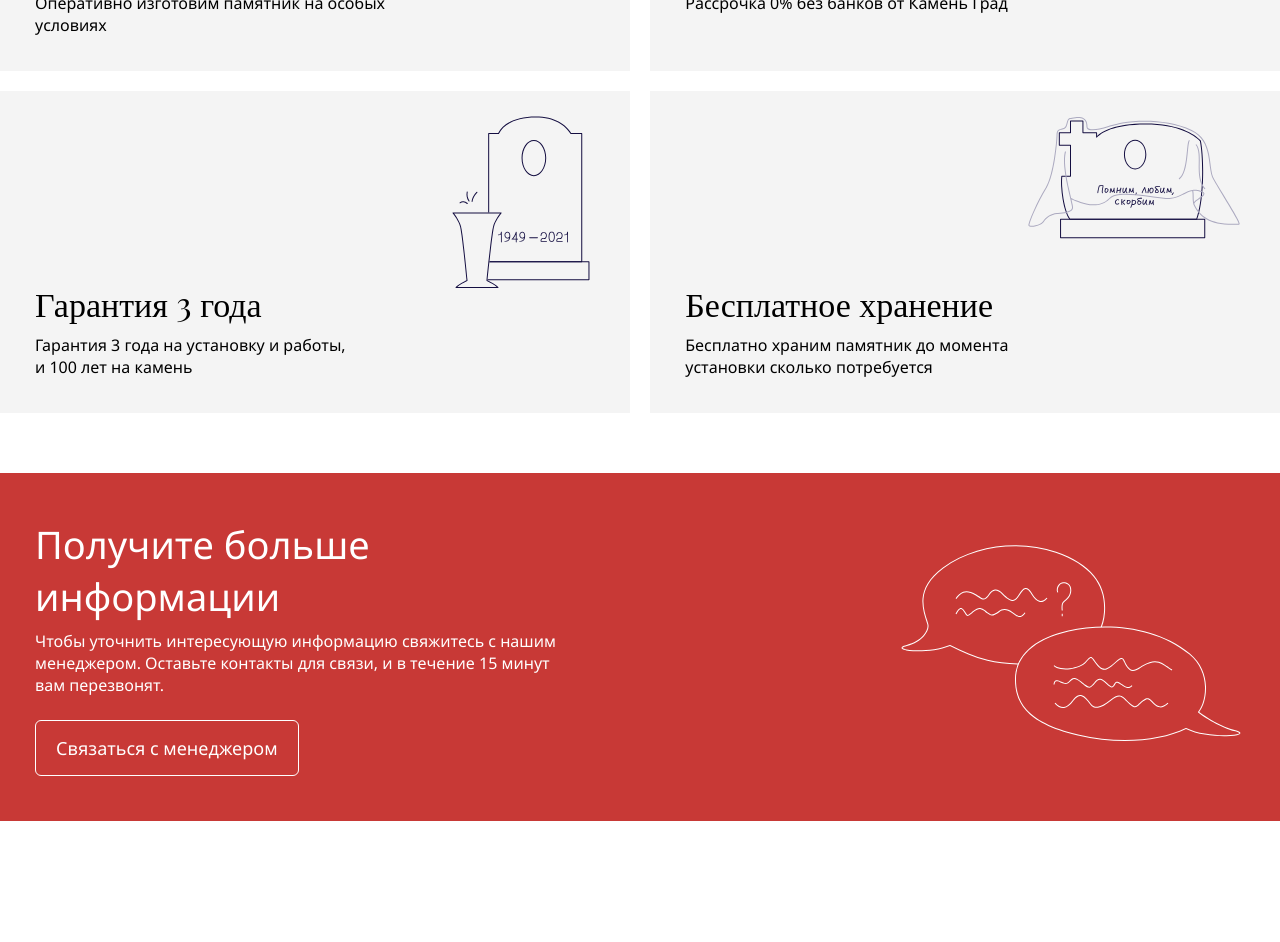
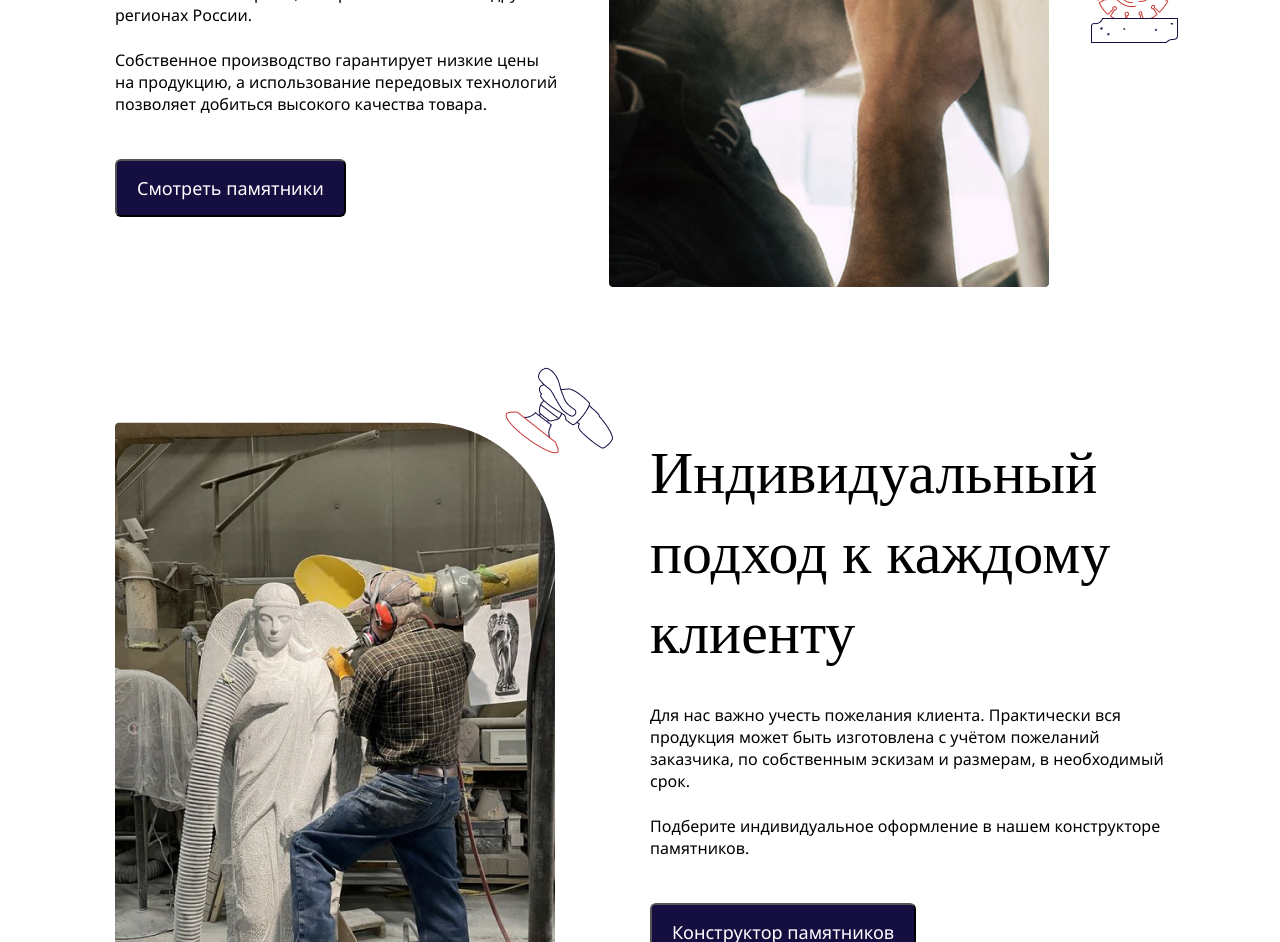
Before and after one commit to OlceGabbana/test-task-Mediaset, a plain HTML site: page index.html in a window 1280 px wide. Shown: the part 576-1518 px from the top of the page. Drawn offline with nearby package versions, Linux system fonts and the light colour scheme.

Commit message:
Новый блок
Добавлен блок "О компании"

```diff
--- a/assets/style.css
+++ b/assets/style.css
@@ -74,6 +74,50 @@ nav ul li img{
     margin: 0 auto;
 }
 
+.about-company{
+    display: flex;
+    flex-direction: column;
+    padding: 0 95px 0 115px;
+}
+
+.about-company-block{
+    margin-top: 70px;
+    display: flex;
+    justify-content: space-between;
+    align-items: center;
+}
+
+.about-company-text{
+    width: 50%;
+}
+
+.about-company-text h1{
+    font-size: 60px;
+    font-family: 'Playfair Display', serif;
+    font-weight: 400;
+    margin-bottom: 36px;
+}
+
+.about-company-text p{
+    margin-bottom: 23px;
+    font-size: 16px;
+}
+
+.about-company-text button{
+    margin-top: 21px;
+    background-color: #140E41;
+    color: white;
+    border-radius: 6px;
+    font-size: 18px;
+    transition: all 1s;
+}
+
+.about-company-text button:hover{
+    transition: all 1s;
+    background-color: #000000;
+    cursor: pointer;
+}
+
 .cards{
     display: flex;
     flex-wrap: wrap;
@@ -144,11 +188,14 @@ nav ul li img{
     margin-bottom: 24px;
 }
 
+.btn_padding{
+    padding: 15px 20px;
+}
+
 .btn_white{
     font-size: 18px;
     color: white;
     background-color: inherit;
-    padding: 15px 20px;
     border-radius: 6px;
     border: 1px solid white;
     transition: all 1s;
@@ -177,7 +224,6 @@ nav ul li img{
     display: flex;
     justify-content: space-between;
 }
-
 
 .address-block{
     width: 30vw;
--- a/index.html
+++ b/index.html
@@ -48,6 +48,44 @@
       </nav>
     </header>
     <section class="wrap">
+      <section class="about-company">
+        <div class="about-company-block">
+          <div class="about-company-text">
+            <h1>Собственное производство</h1>
+            <p>
+              Мы самостоятельно производим, продаём и устанавливаем памятники
+              в Костроме, Костромской области и других регионах России.
+            </p>
+            <p>
+              Собственное производство гарантирует низкие цены на продукцию, а
+              использование передовых технологий позволяет добиться высокого
+              качества товара.
+            </p>
+            <button class="btn_padding">Смотреть памятники</button>
+          </div>
+          <div class="about-company-media">
+            <img src="assets/img/about_company_fblock.png" alt="Собственное производство">
+          </div>
+        </div>
+        <div class="about-company-block">
+          <div class="about-company-media">
+            <img src="assets/img/about_company_sblock.png" alt="Индивидуальный подход к каждому клиенту">
+          </div>
+          <div class="about-company-text">
+            <h1>Индивидуальный подход к каждому клиенту</h1>
+            <p>
+              Для нас важно учесть пожелания клиента. Практически вся продукция
+              может быть изготовлена с учётом пожеланий заказчика, по
+              собственным эскизам и размерам, в необходимый срок.
+            </p>
+            <p>
+              Подберите индивидуальное оформление в нашем конструкторе
+              памятников.
+            </p>
+            <button class="btn_padding">Конструктор памятников</button>
+          </div>
+        </div>
+      </section>
       <section class="cards">
         <div class="card">
           <img src="assets/img/icons_cards/1.svg" alt="Готовность от 1 дня" />
@@ -88,7 +126,7 @@
             Чтобы уточнить интересующую информацию свяжитесь с нашим менеджером.
             Оставьте контакты для связи, и в течение 15 минут вам перезвонят.
           </p>
-          <button class="btn_white">Связаться с менеджером</button>
+          <button class="btn_padding btn_white">Связаться с менеджером</button>
         </div>
         <div class="contact-us-icon">
           <img src="assets/img/contact_us.svg" alt="Свяжитесь с нами!" />
@@ -130,15 +168,15 @@
               </div>
             </div>
             <div class="address-block">
-              <h3>ул. Коммунаров, 79/2 </h3>
+              <h3>ул. Коммунаров, 79/2</h3>
               <div class="address-mini-block">
                 <div class="address-mini-block-number">
-                  <p>+7 (4942) 45-69-31 </p>
+                  <p>+7 (4942) 45-69-31</p>
                   <p>sale@ritual44.ru</p>
                 </div>
                 <div>
                   <p>
-                    Пн-Пт с 08:30 до 17:00 <br>
+                    Пн-Пт с 08:30 до 17:00 <br />
                     Сб, Вс — выходные дни
                   </p>
                 </div>
@@ -146,7 +184,34 @@
             </div>
           </div>
           <div class="map">
-            <div style="position:relative;overflow:hidden;"><a href="https://yandex.ru/maps/7/kostroma/?utm_medium=mapframe&utm_source=maps" style="color:#eee;font-size:12px;position:absolute;top:0px;">Кострома</a><a href="https://yandex.ru/maps/7/kostroma/?ll=40.945363%2C57.767961&utm_medium=mapframe&utm_source=maps&z=13.25" style="color:#eee;font-size:12px;position:absolute;top:14px;">Яндекс Карты — транспорт, навигация, поиск мест</a><iframe src="https://yandex.ru/map-widget/v1/?ll=40.945363%2C57.767961&z=13.25" width="785" height="439" frameborder="1" allowfullscreen="true" style="position:relative;"></iframe></div>
+            <div style="position: relative; overflow: hidden">
+              <a
+                href="https://yandex.ru/maps/7/kostroma/?utm_medium=mapframe&utm_source=maps"
+                style="
+                  color: #eee;
+                  font-size: 12px;
+                  position: absolute;
+                  top: 0px;
+                "
+                >Кострома</a
+              ><a
+                href="https://yandex.ru/maps/7/kostroma/?ll=40.945363%2C57.767961&utm_medium=mapframe&utm_source=maps&z=13.25"
+                style="
+                  color: #eee;
+                  font-size: 12px;
+                  position: absolute;
+                  top: 14px;
+                "
+                >Яндекс Карты — транспорт, навигация, поиск мест</a
+              ><iframe
+                src="https://yandex.ru/map-widget/v1/?ll=40.945363%2C57.767961&z=13.25"
+                width="785"
+                height="439"
+                frameborder="1"
+                allowfullscreen="true"
+                style="position: relative"
+              ></iframe>
+            </div>
           </div>
         </div>
       </section>
@@ -155,7 +220,7 @@
       <section class="wrap">
         <div class="footer-wrap">
           <div class="footer-logo">
-            <img src="assets/img/logo_footer.svg" alt="logo">
+            <img src="assets/img/logo_footer.svg" alt="logo" />
           </div>
           <div class="footer-nav">
             <div class="footer-nav-col">
@@ -177,22 +242,23 @@
             <p class="footer-big-phone">+7 (4942) 30-31-32</p>
             <p class="footer-email">sale@ritual44.ru</p>
             <div class="footer-icons">
-              <img src="assets/img/tg.svg" alt="telegram">
-              <img src="assets/img/viber.svg" alt="viber">
-              <img src="assets/img/whatsapp.svg" alt="whatsapp">
+              <img src="assets/img/tg.svg" alt="telegram" />
+              <img src="assets/img/viber.svg" alt="viber" />
+              <img src="assets/img/whatsapp.svg" alt="whatsapp" />
             </div>
           </div>
         </div>
         <div class="footer-privacy-policy">
           <p>© Камень Град, 2023</p>
-          <p class="footer-privacy-policy-underline">Политика обработки персональных данных</p>
+          <p class="footer-privacy-policy-underline">
+            Политика обработки персональных данных
+          </p>
           <div class="footer-privacy-policy-mediaset">
-            <p>сделано в </p>
-            <img src="assets/img/mediaset.svg" alt="medianet">
+            <p>сделано в</p>
+            <img src="assets/img/mediaset.svg" alt="medianet" />
           </div>
         </div>
       </section>
-
     </footer>
   </body>
 </html>
```
Also changed, not shown: assets/img/about_company_fblock.png (added), assets/img/about_company_sblock.png (added).
